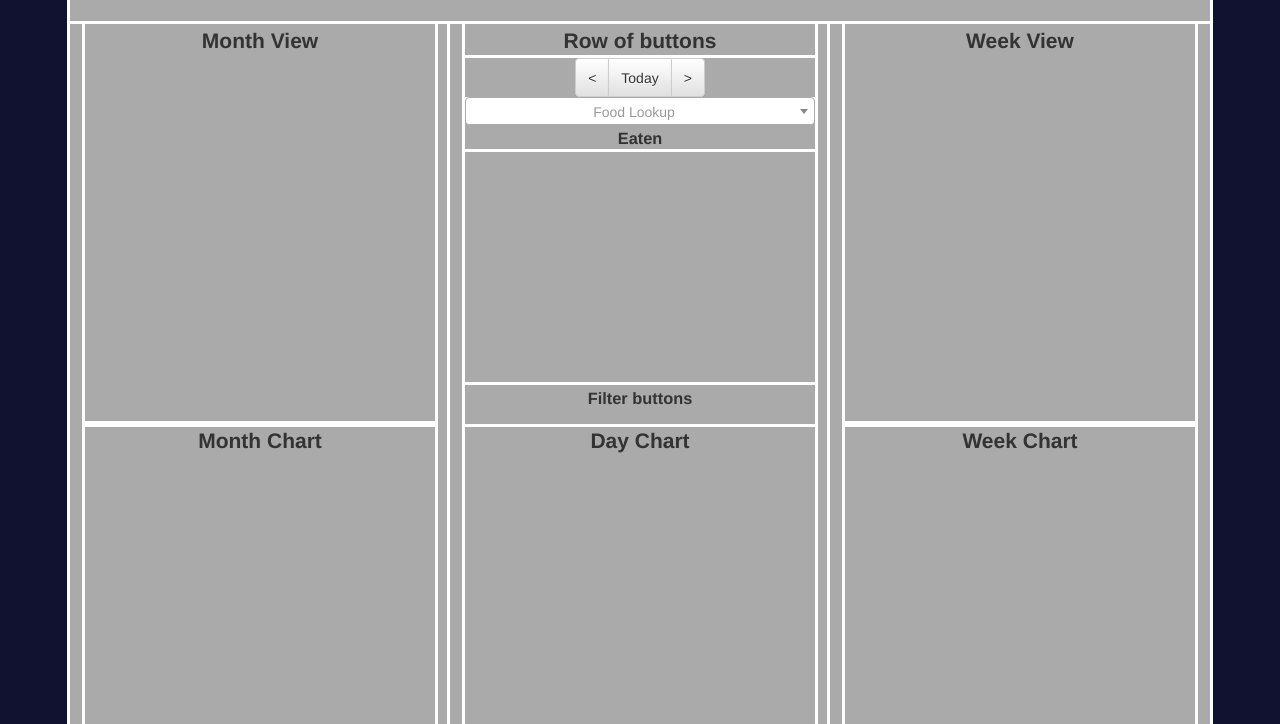
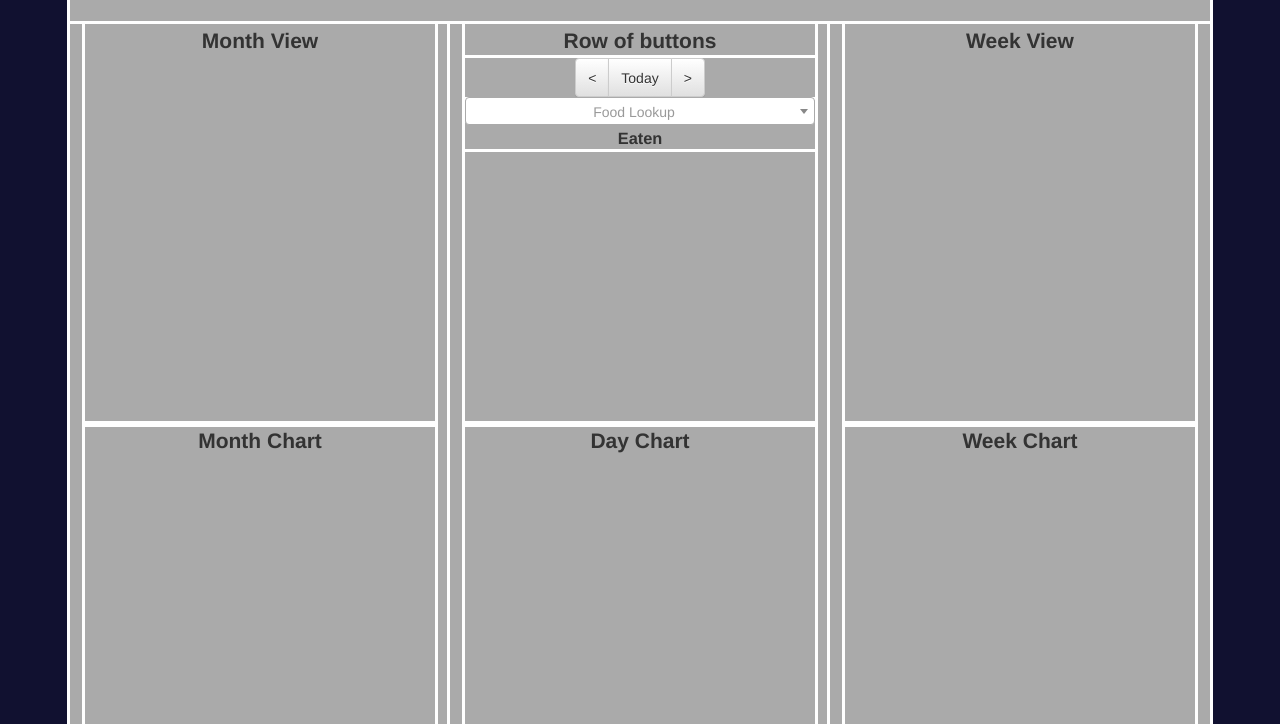
Before and after one commit to cpwhidden/Eat-Well, a plain HTML site: page index.html in a window 1280 px wide. Shown: the part 76-800 px from the top of the page. Drawn offline with Linux system fonts and the light colour scheme.

Commit message:
update: commented out filter bar code for the time being
Usefulness dubious.

```diff
--- a/assets/style.css
+++ b/assets/style.css
@@ -93,12 +93,12 @@
 	height: 40px;
 }
 
-#filter-bar {
+/*#filter-bar {
 	height: 40px;
-}
+}*/
 
 #food-list-div {
-	height: calc(100% - 30px - 40px - 22px - 30px - 40px);
+	height: calc(100% - 30px - 40px - 22px - 30px /*- 40px*/);
 	overflow: scroll;
 }
 
--- a/index.html
+++ b/index.html
@@ -35,9 +35,9 @@
 						<ul id="food-list">
 						</ul>
 					</div>
-					<div id="filter-bar" class="btn-group">
+<!-- 					<div id="filter-bar" class="btn-group">
 						<h3>Filter buttons</h3>
-					</div>
+					</div> -->
 				</div>
 				<div id="day-chart" class="content-div">
 					<h2>Day Chart</h2>
```
